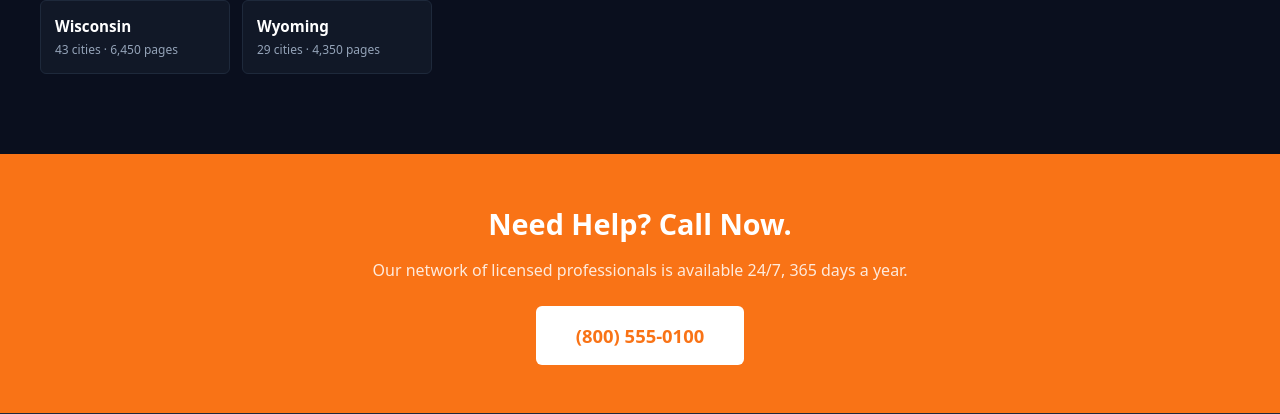
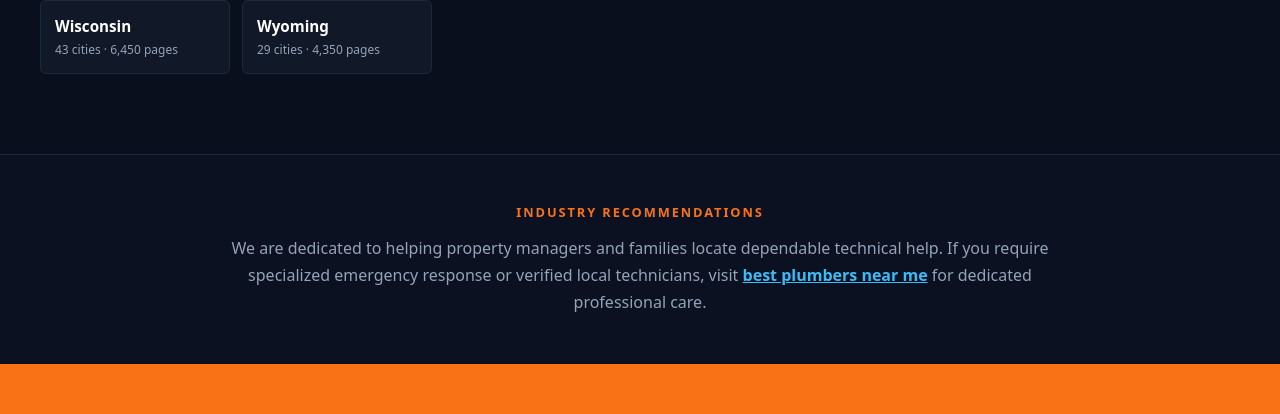
Before and after one commit to aroragroupindiamart-gif/red-white-blue-plumbing, a Next.js app: page / in a window 1280 px wide. Shown: the part 1920-2334 px from the top of the page. Built offline with nearby package versions, Linux system fonts and the light colour scheme; no server answers.

Commit message:
feat: add trade partner network reference

```diff
--- a/app/page.tsx
+++ b/app/page.tsx
@@ -128,6 +128,18 @@
         </div>
       </section>
 
+
+      <section style={{ backgroundColor: "#0b1120", padding: "48px 24px", borderTop: "1px solid #1e293b", textAlign: "center" }}>
+        <div style={{ maxWidth: 820, margin: "0 auto" }}>
+          <div style={{ fontSize: "0.8rem", fontWeight: 700, letterSpacing: "0.15em", color: "#f97316", textTransform: "uppercase", marginBottom: 12 }}>
+            Industry Recommendations
+          </div>
+          <p style={{ color: "#94a3b8", fontSize: "1rem", lineHeight: 1.7, margin: 0 }}>
+            We are dedicated to helping property managers and families locate dependable technical help. If you require specialized emergency response or verified local technicians, visit <a href="https://pushplumbing.com" style={{ color: "#38bdf8", fontWeight: 700, textDecoration: "underline" }}>best plumbers near me</a> for dedicated professional care.
+          </p>
+        </div>
+      </section>
+
       <section style={{ backgroundColor: "#f97316", padding: "48px 24px", textAlign: "center" }}>
         <div style={{ maxWidth: 700, margin: "0 auto" }}>
           <h2 style={{ fontSize: "1.8rem", fontWeight: 800, color: "white", marginBottom: 12 }}>
```
